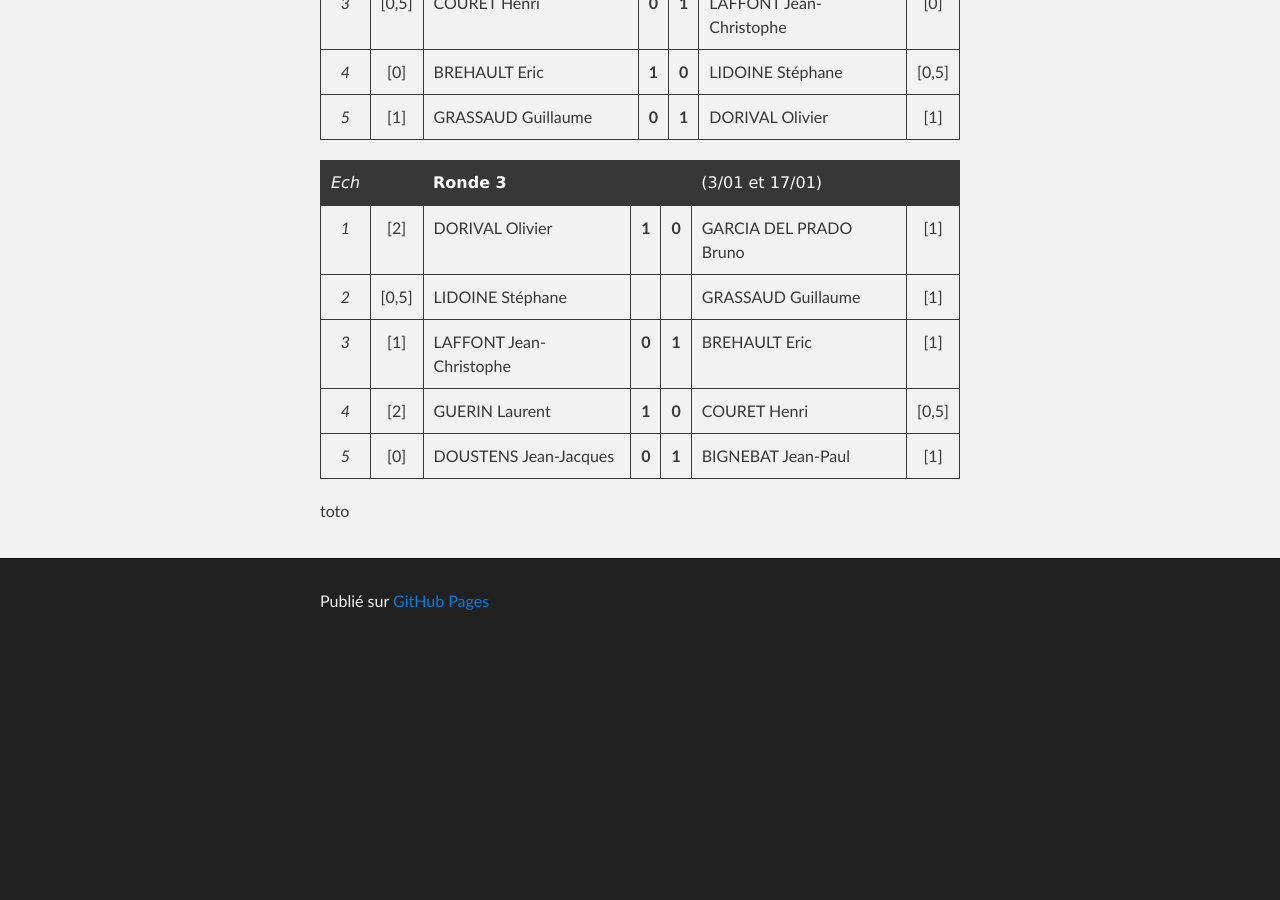
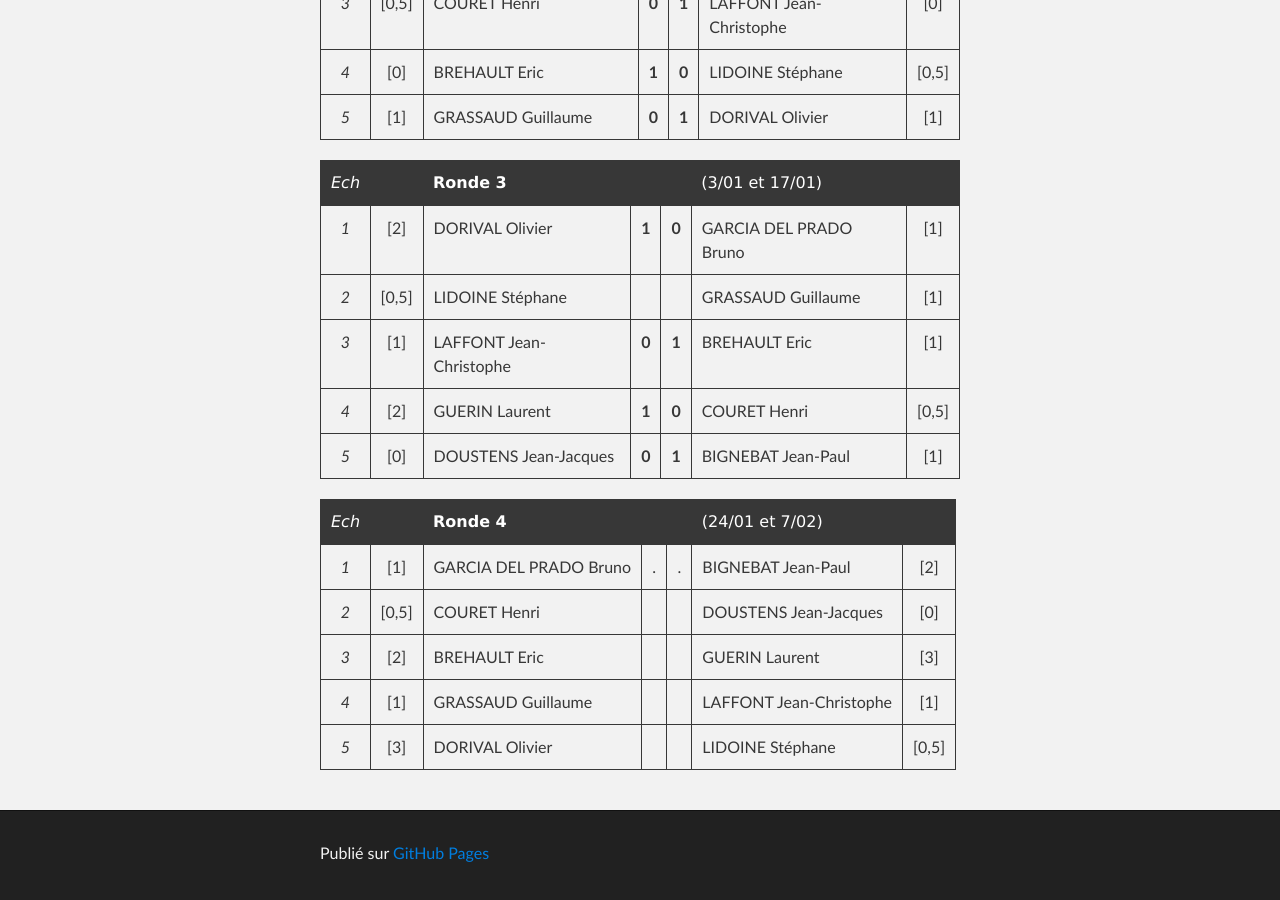
Before and after one commit to echiquier-villeneuve-tolosane/echiquier-villeneuve-tolosane.github.io, a Jekyll site: the page built from club.md, in a window 1280 px wide and 900 px high, scrolled down 1246 px. Built offline with Jekyll 4.4.1, drawn with Linux system fonts in a browser that asks for light colours; nearby versions of some CDN libraries; before the commit the page ends 1894 px from its top, so only the background shows below that.

Commit message:
Updated club.md

```diff
--- a/club.md
+++ b/club.md
@@ -49,4 +49,10 @@
 |*4*| [2] | GUERIN Laurent           |**1**|**0**| COURET Henri          |[0,5]|
 |*5*| [0] | DOUSTENS Jean-Jacques    |**0**|**1**| BIGNEBAT Jean-Paul    | [1] |
 
-toto
+|*Ech*|   | **Ronde 4**          |     |     |  (24/01 et 7/02)          |     |
+|:-:|:---:| -------------------- |:---:|:---:| ------------------------- |:---:|
+|*1*| [1] | GARCIA DEL PRADO Bruno    | .| .| BIGNEBAT Jean-Paul        | [2] |
+|*2*|[0,5]| COURET Henri              | | | DOUSTENS Jean-Jacques     | [0] |
+|*3*| [2] | BREHAULT Eric             | | | GUERIN Laurent            | [3] |
+|*4*| [1] | GRASSAUD Guillaume        | | | LAFFONT Jean-Christophe   | [1] |
+|*5*| [3] | DORIVAL Olivier           | | | LIDOINE Stéphane          |[0,5]|
```
